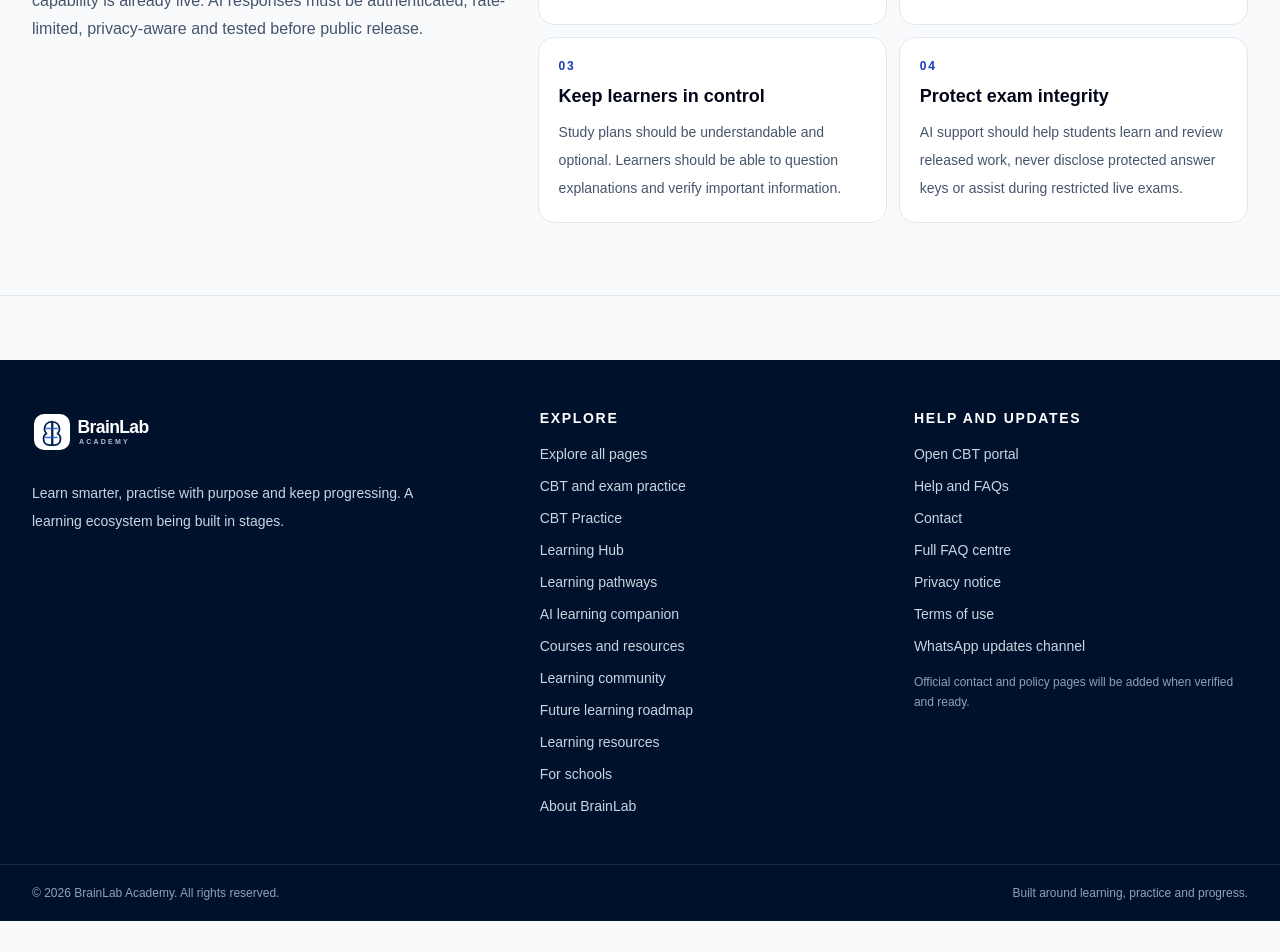
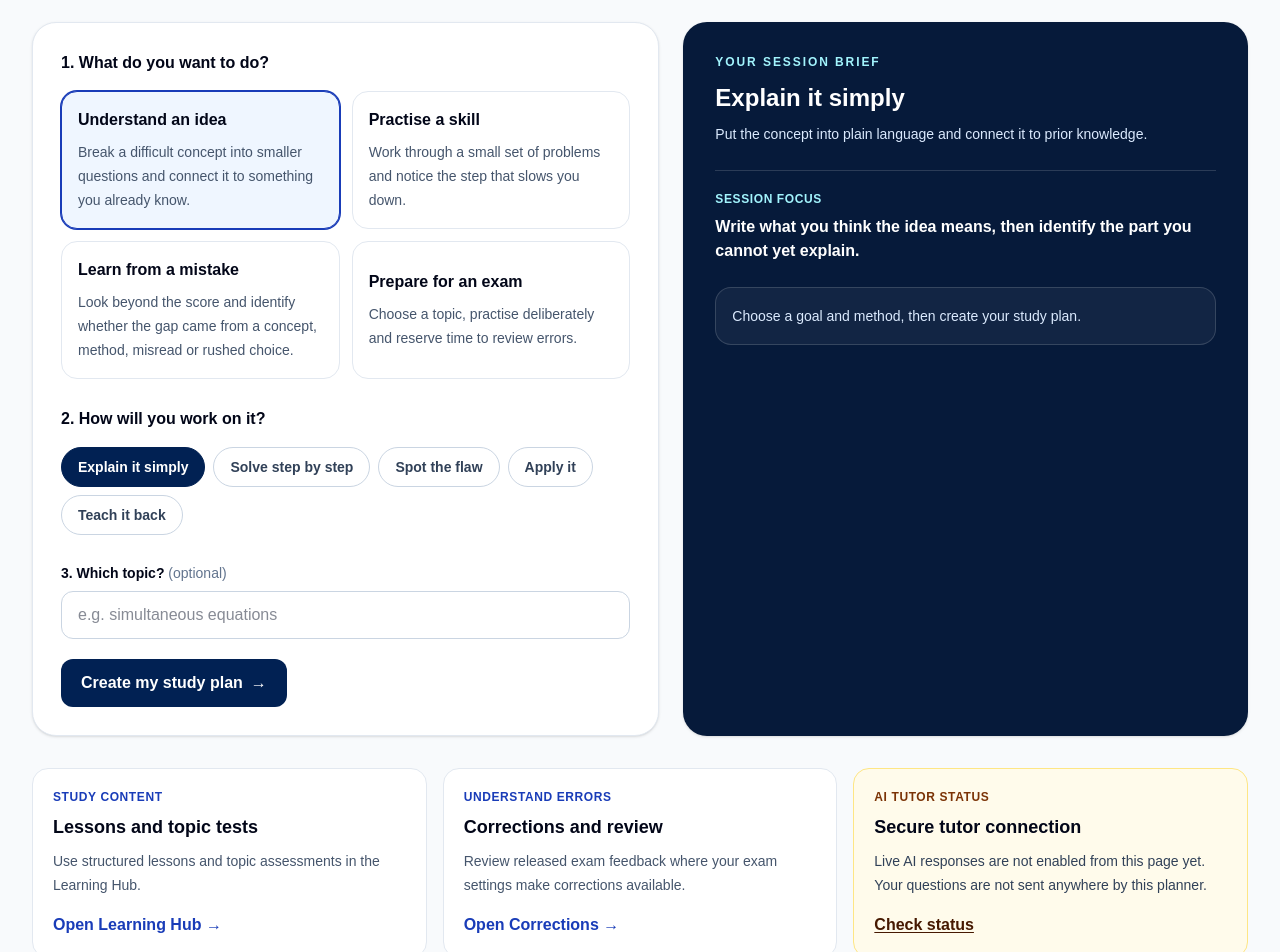
Before and after one commit to JAVABOI05/BRAINLAB-EXAM-CBT, a Next.js app: page /ai-learning in a window 1280 px wide. Shown: the part 840-1792 px from the top of the page. Before the commit the page ends 1761 px from the top, so only its background shows below. Built offline with nearby package versions, Linux system fonts and the light colour scheme; no server answers.

Commit message:
Move guided study mission planner into AI Learning

```diff
--- /dev/null
+++ b/app/ai-learning/AILearningStudio.tsx
@@ -0,0 +1,125 @@
+"use client";
+
+import Link from "next/link";
+import { useState, type FormEvent } from "react";
+
+type Intent = "understand" | "practise" | "mistake" | "exam";
+type Method = "decode" | "solve" | "spot" | "apply" | "teach";
+
+const intents: { id: Intent; title: string; description: string; next: string }[] = [
+  { id: "understand", title: "Understand an idea", description: "Break a difficult concept into smaller questions and connect it to something you already know.", next: "Write what you think the idea means, then identify the part you cannot yet explain." },
+  { id: "practise", title: "Practise a skill", description: "Work through a small set of problems and notice the step that slows you down.", next: "Try one example without help, then review the exact step where you got stuck." },
+  { id: "mistake", title: "Learn from a mistake", description: "Look beyond the score and identify whether the gap came from a concept, method, misread or rushed choice.", next: "Revisit the released correction, explain why your answer was tempting, and state the corrected reasoning." },
+  { id: "exam", title: "Prepare for an exam", description: "Choose a topic, practise deliberately and reserve time to review errors.", next: "Choose one topic, set a realistic practice window, then finish by reviewing errors—not just the score." },
+];
+
+const methods: { id: Method; title: string; description: string }[] = [
+  { id: "decode", title: "Explain it simply", description: "Put the concept into plain language and connect it to prior knowledge." },
+  { id: "solve", title: "Solve step by step", description: "Show the reasoning that connects the question to a result." },
+  { id: "spot", title: "Spot the flaw", description: "Find the step where a worked example stops making sense." },
+  { id: "apply", title: "Apply it", description: "Use the idea in a practical situation and explain why the method fits." },
+  { id: "teach", title: "Teach it back", description: "Explain the idea in your own words without copying a definition." },
+];
+
+export default function AILearningStudio() {
+  const [intent, setIntent] = useState<Intent>("understand");
+  const [method, setMethod] = useState<Method>("decode");
+  const [topic, setTopic] = useState("");
+  const [plan, setPlan] = useState(false);
+  const [notice, setNotice] = useState("");
+  const selectedIntent = intents.find((item) => item.id === intent) ?? intents[0];
+  const selectedMethod = methods.find((item) => item.id === method) ?? methods[0];
+
+  function createPlan(event: FormEvent<HTMLFormElement>) {
+    event.preventDefault();
+    setPlan(true);
+  }
+
+  return (
+    <section className="mx-auto max-w-7xl px-5 py-14 sm:px-8 lg:py-20">
+      <div className="max-w-3xl">
+        <p className="text-sm font-extrabold uppercase tracking-[0.14em] text-blue-800">Guided study mission</p>
+        <h2 className="mt-3 text-3xl font-black tracking-tight text-slate-950 sm:text-4xl">Make your next study session count.</h2>
+        <p className="mt-4 leading-7 text-slate-600">Choose a goal and a learning method to create a small, practical session brief. This planner runs in your browser; it does not claim to diagnose mastery or generate an AI answer.</p>
+      </div>
+
+      <form onSubmit={createPlan} className="mt-8 grid gap-6 lg:grid-cols-[1fr_.9fr]">
+        <div className="rounded-3xl border border-slate-200 bg-white p-5 shadow-sm sm:p-7">
+          <fieldset>
+            <legend className="text-base font-extrabold text-slate-950">1. What do you want to do?</legend>
+            <div className="mt-4 grid gap-3 sm:grid-cols-2">
+              {intents.map((item) => (
+                <button key={item.id} type="button" onClick={() => { setIntent(item.id); setPlan(false); }} aria-pressed={intent === item.id} className={`rounded-2xl border p-4 text-left transition focus:outline-none focus:ring-2 focus:ring-blue-500 focus:ring-offset-2 ${intent === item.id ? "border-blue-800 bg-blue-50 ring-1 ring-blue-800" : "border-slate-200 bg-white hover:border-blue-300"}`}>
+                  <span className="block font-extrabold text-slate-950">{item.title}</span>
+                  <span className="mt-2 block text-sm leading-6 text-slate-600">{item.description}</span>
+                </button>
+              ))}
+            </div>
+          </fieldset>
+
+          <fieldset className="mt-7">
+            <legend className="text-base font-extrabold text-slate-950">2. How will you work on it?</legend>
+            <div className="mt-4 flex flex-wrap gap-2">
+              {methods.map((item) => (
+                <button key={item.id} type="button" onClick={() => { setMethod(item.id); setPlan(false); }} aria-pressed={method === item.id} className={`min-h-10 rounded-full border px-4 py-2 text-sm font-bold transition focus:outline-none focus:ring-2 focus:ring-blue-500 focus:ring-offset-2 ${method === item.id ? "border-[#012153] bg-[#012153] text-white" : "border-slate-300 bg-white text-slate-700 hover:border-blue-400"}`}>{item.title}</button>
+              ))}
+            </div>
+          </fieldset>
+
+          <div className="mt-7">
+            <label htmlFor="ai-learning-topic" className="block text-sm font-extrabold text-slate-950">3. Which topic? <span className="font-normal text-slate-500">(optional)</span></label>
+            <input id="ai-learning-topic" value={topic} onChange={(event) => { setTopic(event.target.value); setPlan(false); }} maxLength={120} placeholder="e.g. simultaneous equations" className="mt-2 min-h-12 w-full rounded-xl border border-slate-300 px-4 text-slate-900 outline-none focus:border-blue-700 focus:ring-2 focus:ring-blue-100" />
+          </div>
+          <button type="submit" className="mt-5 inline-flex min-h-12 w-full items-center justify-center rounded-xl bg-[#012153] px-5 py-3 font-extrabold text-white transition hover:bg-[#0a2f72] sm:w-auto">Create my study plan <span aria-hidden="true" className="ml-2">→</span></button>
+        </div>
+
+        <aside className="rounded-3xl bg-[#061a3a] p-6 text-white shadow-sm sm:p-8" aria-live="polite">
+          <p className="text-xs font-extrabold uppercase tracking-[0.16em] text-cyan-200">Your session brief</p>
+          <h3 className="mt-3 text-2xl font-black">{selectedMethod.title}</h3>
+          <p className="mt-2 text-sm leading-6 text-blue-100">{selectedMethod.description}</p>
+          <div className="mt-6 border-t border-white/15 pt-5">
+            <p className="text-xs font-extrabold uppercase tracking-wider text-cyan-200">Session focus</p>
+            <p className="mt-2 font-bold">{selectedIntent.next}</p>
+          </div>
+          {plan ? (
+            <div className="mt-6 rounded-2xl border border-cyan-200/30 bg-cyan-300/10 p-4">
+              <p className="text-xs font-extrabold uppercase tracking-wider text-cyan-200">Your plan</p>
+              <p className="mt-2 font-extrabold">{topic.trim() || "Choose one specific topic to begin"}</p>
+              <ol className="mt-3 list-decimal space-y-2 pl-5 text-sm leading-6 text-blue-50">
+                <li>Write down what you already understand.</li>
+                <li>{selectedMethod.title}: {selectedMethod.description.toLowerCase()}</li>
+                <li>Try a fresh example without looking at a solution.</li>
+                <li>Note what remains unclear and choose one next step.</li>
+              </ol>
+              <p className="mt-4 text-xs leading-5 text-cyan-100">Created locally from your selections. This plan has not been saved to your account.</p>
+            </div>
+          ) : (
+            <div className="mt-6 rounded-2xl border border-white/15 bg-white/[0.05] p-4 text-sm leading-6 text-blue-100">Choose a goal and method, then create your study plan.</div>
+          )}
+        </aside>
+      </form>
+
+      <div className="mt-8 grid gap-4 md:grid-cols-3">
+        <article className="rounded-2xl border border-slate-200 bg-white p-5">
+          <p className="text-xs font-extrabold uppercase tracking-wider text-blue-800">Study content</p>
+          <h3 className="mt-2 text-lg font-extrabold text-slate-950">Lessons and topic tests</h3>
+          <p className="mt-2 text-sm leading-6 text-slate-600">Use structured lessons and topic assessments in the Learning Hub.</p>
+          <Link className="mt-4 inline-flex font-bold text-blue-800 hover:underline" href="/learn">Open Learning Hub →</Link>
+        </article>
+        <article className="rounded-2xl border border-slate-200 bg-white p-5">
+          <p className="text-xs font-extrabold uppercase tracking-wider text-blue-800">Understand errors</p>
+          <h3 className="mt-2 text-lg font-extrabold text-slate-950">Corrections and review</h3>
+          <p className="mt-2 text-sm leading-6 text-slate-600">Review released exam feedback where your exam settings make corrections available.</p>
+          <Link className="mt-4 inline-flex font-bold text-blue-800 hover:underline" href="/corrections">Open Corrections →</Link>
+        </article>
+        <article className="rounded-2xl border border-amber-200 bg-amber-50 p-5">
+          <p className="text-xs font-extrabold uppercase tracking-wider text-amber-900">AI Tutor status</p>
+          <h3 className="mt-2 text-lg font-extrabold text-slate-950">Secure tutor connection</h3>
+          <p className="mt-2 text-sm leading-6 text-slate-700">Live AI responses are not enabled from this page yet. Your questions are not sent anywhere by this planner.</p>
+          <button type="button" onClick={() => setNotice("The AI Tutor connection is not yet enabled on this page. No message was sent or saved. Please use the Learning Hub or Corrections links while the secure connection is integrated.")} className="mt-4 inline-flex font-bold text-amber-950 underline underline-offset-2">Check status</button>
+          {notice && <p role="status" className="mt-3 rounded-xl border border-amber-300 bg-white p-3 text-sm leading-6 text-amber-950">{notice}</p>}
+        </article>
+      </div>
+    </section>
+  );
+}
```
